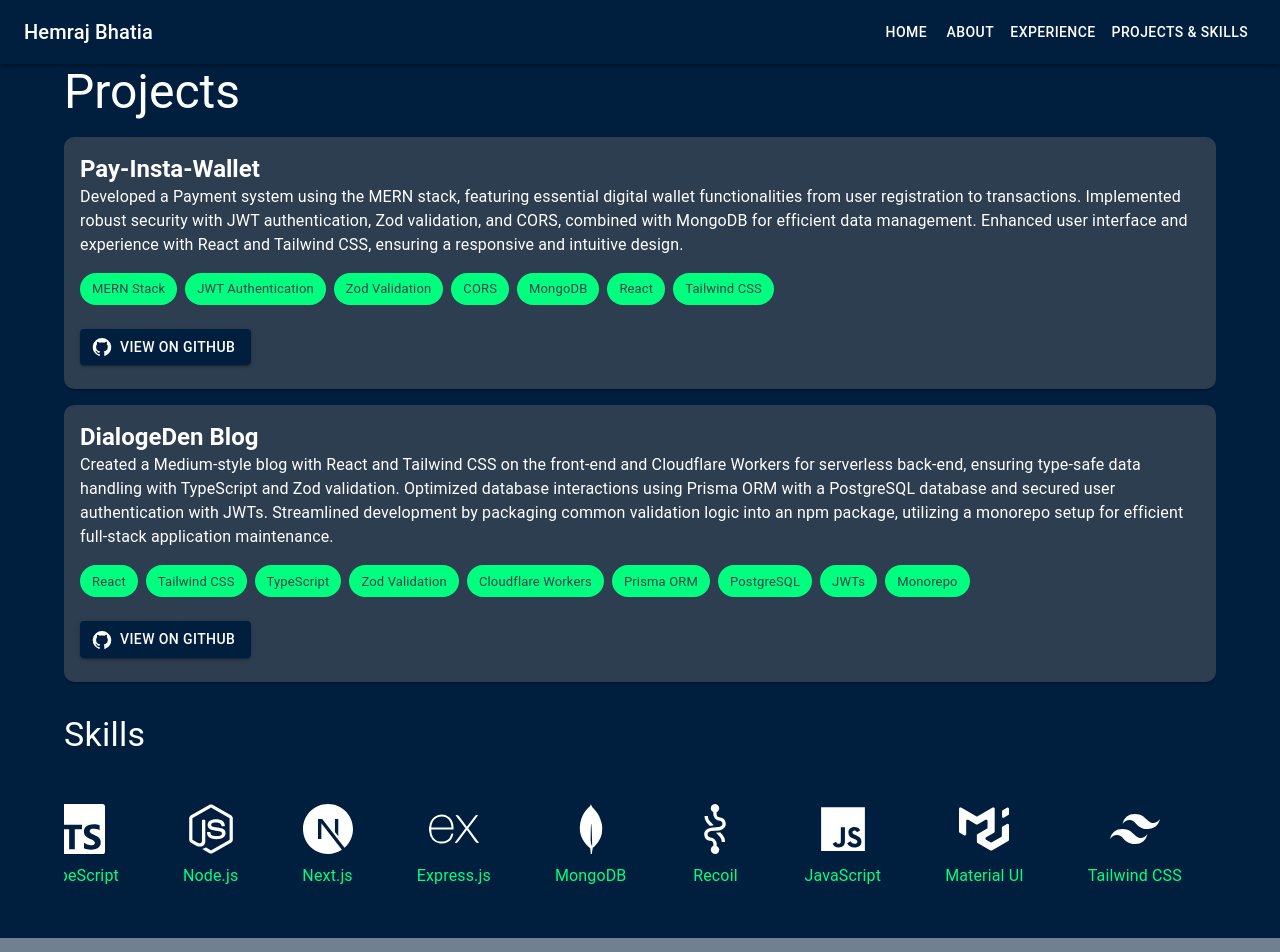
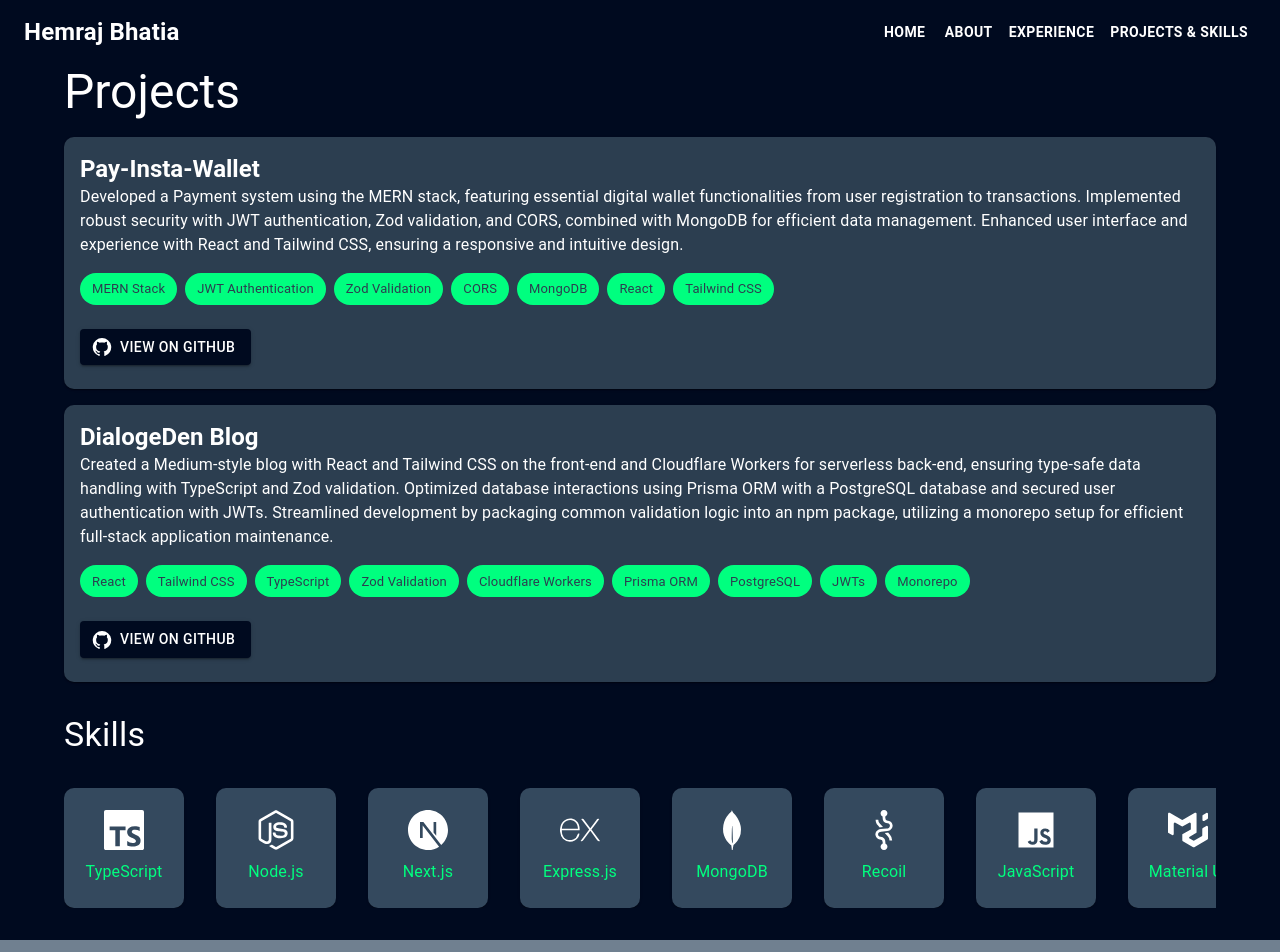
Before and after one commit to hemraj-007/Developer-Portfolio, a React (Vite) app: page /projects in a window 1280 px wide. Shown: the top 952 px of the page. Built offline with nearby package versions, Linux system fonts and the light colour scheme.

Commit message:
theme and some header and projects page changes

```diff
--- a/src/pages/Header.tsx
+++ b/src/pages/Header.tsx
@@ -1,3 +1,4 @@
+// src/components/Header.tsx
 import React, { useState } from "react";
 import AppBar from "@mui/material/AppBar";
 import Toolbar from "@mui/material/Toolbar";
@@ -39,25 +40,25 @@
         <ListItem button component={RouterLink} to="/">
           <ListItemText
             primary="Home"
-            sx={{ color: theme.palette.text.primary }}
+            sx={{ color: theme.palette.text.primary, fontWeight: "bold" }}
           />
         </ListItem>
         <ListItem button component={RouterLink} to="/about">
           <ListItemText
             primary="About"
-            sx={{ color: theme.palette.text.primary }}
+            sx={{ color: theme.palette.text.primary, fontWeight: "bold" }}
           />
         </ListItem>
         <ListItem button component={RouterLink} to="/experience">
           <ListItemText
             primary="Experience"
-            sx={{ color: theme.palette.text.primary }}
+            sx={{ color: theme.palette.text.primary, fontWeight: "bold" }}
           />
         </ListItem>
         <ListItem button component={RouterLink} to="/projects">
           <ListItemText
             primary="Projects & Skills"
-            sx={{ color: theme.palette.text.primary }}
+            sx={{ color: theme.palette.text.primary, fontWeight: "bold" }}
           />
         </ListItem>
       </List>
@@ -68,8 +69,12 @@
     <ThemeProvider theme={theme}>
       <CssBaseline />
       <AppBar
-        position="static"
-        sx={{ backgroundColor: theme.palette.primary.main }}
+        position="fixed" // Use fixed position to blend with the page
+        sx={{
+          backgroundColor: theme.palette.primary.main,
+          boxShadow: "none", // Remove the shadow for a seamless look
+          borderBottom: "none", // Remove the border for a seamless look
+        }}
       >
         <Toolbar>
           <Typography
@@ -80,6 +85,11 @@
               flexGrow: 1,
               textDecoration: "none",
               color: theme.palette.text.primary,
+              fontWeight: "bold",
+              fontSize: "1.5rem", // Make the name slightly larger
+              "&:hover": {
+                color: "#00FF7F",
+              },
             }}
           >
             Hemraj Bhatia
@@ -113,7 +123,7 @@
                 color="inherit"
                 component={RouterLink}
                 to="/"
-                sx={{ color: theme.palette.text.primary }}
+                sx={{ color: theme.palette.text.primary, fontWeight: "bold" }}
               >
                 Home
               </Button>
@@ -121,7 +131,7 @@
                 color="inherit"
                 component={RouterLink}
                 to="/about"
-                sx={{ color: theme.palette.text.primary }}
+                sx={{ color: theme.palette.text.primary, fontWeight: "bold" }}
               >
                 About
               </Button>
@@ -129,7 +139,7 @@
                 color="inherit"
                 component={RouterLink}
                 to="/experience"
-                sx={{ color: theme.palette.text.primary }}
+                sx={{ color: theme.palette.text.primary, fontWeight: "bold" }}
               >
                 Experience
               </Button>
@@ -137,7 +147,7 @@
                 color="inherit"
                 component={RouterLink}
                 to="/projects"
-                sx={{ color: theme.palette.text.primary }}
+                sx={{ color: theme.palette.text.primary, fontWeight: "bold" }}
               >
                 Projects & Skills
               </Button>
@@ -145,6 +155,8 @@
           )}
         </Toolbar>
       </AppBar>
+      <Toolbar />{" "}
+      {/* This Toolbar component is added to ensure the content doesn't hide under the AppBar */}
     </ThemeProvider>
   );
 };
--- a/src/pages/Projects.tsx
+++ b/src/pages/Projects.tsx
@@ -1,5 +1,5 @@
 // src/pages/Projects.tsx
-import React from "react";
+import React, { useState } from "react";
 import Container from "@mui/material/Container";
 import Typography from "@mui/material/Typography";
 import Box from "@mui/material/Box";
@@ -47,6 +47,24 @@
   },
 }));
 
+const SkillCard = styled(Card)(() => ({
+  backgroundColor: "#34495e",
+  color: "#ffffff",
+  borderRadius: "10px",
+  width: 120, // Fixed width for each card
+  height: 120, // Fixed height for each card
+  display: "flex",
+  flexDirection: "column",
+  alignItems: "center",
+  justifyContent: "center",
+  margin: "0 1rem",
+  transition: "transform 0.3s, box-shadow 0.3s",
+  "&:hover": {
+    transform: "translateY(-5px)",
+    boxShadow: "0 10px 20px rgba(0, 0, 0, 0.2)",
+  },
+}));
+
 const skills = {
   payInstaWallet: [
     "MERN Stack",
@@ -72,27 +90,28 @@
 
 const Projects: React.FC = () => {
   const props = useSpring({ opacity: 1, from: { opacity: 0 }, delay: 200 });
+  const [isHovered, setIsHovered] = useState(false);
 
   const skillIcons = [
-    { icon: <FaReact size={50} />, label: "React" },
-    { icon: <SiTypescript size={50} />, label: "TypeScript" },
-    { icon: <FaNodeJs size={50} />, label: "Node.js" },
-    { icon: <SiNextdotjs size={50} />, label: "Next.js" },
-    { icon: <SiExpress size={50} />, label: "Express.js" },
-    { icon: <SiMongodb size={50} />, label: "MongoDB" },
-    { icon: <SiRecoil size={50} />, label: "Recoil" },
-    { icon: <FaJs size={50} />, label: "JavaScript" },
-    { icon: <SiMui size={50} />, label: "Material UI" },
-    { icon: <SiTailwindcss size={50} />, label: "Tailwind CSS" },
-    { icon: <SiCplusplus size={50} />, label: "C++" },
-    { icon: <FaGitAlt size={50} />, label: "Git" },
-    { icon: <SiPostman size={50} />, label: "Postman" },
-    { icon: <SiPrisma size={50} />, label: "Prisma" },
-    { icon: <SiPostgresql size={50} />, label: "PostgreSQL" },
-    { icon: <FaDocker size={50} />, label: "Docker" },
-    { icon: <FaHtml5 size={50} />, label: "HTML5" },
-    { icon: <FaCss3Alt size={50} />, label: "CSS3" },
-    { icon: <FaPython size={50} />, label: "Python" },
+    { icon: <FaReact size={40} />, label: "React" },
+    { icon: <SiTypescript size={40} />, label: "TypeScript" },
+    { icon: <FaNodeJs size={40} />, label: "Node.js" },
+    { icon: <SiNextdotjs size={40} />, label: "Next.js" },
+    { icon: <SiExpress size={40} />, label: "Express.js" },
+    { icon: <SiMongodb size={40} />, label: "MongoDB" },
+    { icon: <SiRecoil size={40} />, label: "Recoil" },
+    { icon: <FaJs size={40} />, label: "JavaScript" },
+    { icon: <SiMui size={40} />, label: "Material UI" },
+    { icon: <SiTailwindcss size={40} />, label: "Tailwind CSS" },
+    { icon: <SiCplusplus size={40} />, label: "C++" },
+    { icon: <FaGitAlt size={40} />, label: "Git" },
+    { icon: <SiPostman size={40} />, label: "Postman" },
+    { icon: <SiPrisma size={40} />, label: "Prisma" },
+    { icon: <SiPostgresql size={40} />, label: "PostgreSQL" },
+    { icon: <FaDocker size={40} />, label: "Docker" },
+    { icon: <FaHtml5 size={40} />, label: "HTML5" },
+    { icon: <FaCss3Alt size={40} />, label: "CSS3" },
+    { icon: <FaPython size={40} />, label: "Python" },
   ];
 
   return (
@@ -135,7 +154,7 @@
                   <Button
                     variant="contained"
                     color="primary"
-                    href="https://github.com/your-username/pay-insta-wallet" // Replace with your GitHub URL
+                    href="https://github.com/hemraj-007/pay-insta-wallet" // Replace with your GitHub URL
                     startIcon={<GitHubIcon />}
                     style={{ marginTop: "1rem" }}
                   >
@@ -180,7 +199,7 @@
                   <Button
                     variant="contained"
                     color="primary"
-                    href="https://github.com/your-username/dialoge-den-blog" // Replace with your GitHub URL
+                    href="https://github.com/hemraj-007/DialogDen-blog-page" // Replace with your GitHub URL
                     startIcon={<GitHubIcon />}
                     style={{ marginTop: "1rem" }}
                   >
@@ -198,18 +217,21 @@
         >
           Skills
         </Typography>
-        <Box mt={4} position="relative" overflow="hidden">
-          <Marquee speed={30} gradient={false}>
+        <Box
+          mt={4}
+          position="relative"
+          overflow="hidden"
+          onMouseEnter={() => setIsHovered(true)}
+          onMouseLeave={() => setIsHovered(false)}
+        >
+          <Marquee
+            speed={30}
+            gradient={false}
+            pauseOnHover={true}
+            play={!isHovered}
+          >
             {skillIcons.map((skill, index) => (
-              <Box
-                key={index}
-                display="flex"
-                flexDirection="column"
-                alignItems="center"
-                justifyContent="center"
-                mx={2}
-                p={2}
-              >
+              <SkillCard key={index}>
                 {skill.icon}
                 <Typography
                   variant="subtitle1"
@@ -217,7 +239,7 @@
                 >
                   {skill.label}
                 </Typography>
-              </Box>
+              </SkillCard>
             ))}
           </Marquee>
         </Box>
--- a/src/theme.ts
+++ b/src/theme.ts
@@ -1,30 +1,50 @@
-// src/theme.ts
-import { createTheme } from '@mui/material/styles';
+import { createTheme } from "@mui/material/styles";
 
 const theme = createTheme({
   palette: {
     primary: {
-      main: '#001f3f', // Navy Blue
+      main: "#000a1f", // Darker Navy Blue
     },
     background: {
-      default: '#001f3f',
+      default: "#000a1f", // Darker background
+      paper: "#00122f", // Darker paper background for cards, dialogs, etc.
     },
     text: {
-      primary: '#ffffff',
+      primary: "#ffffff",
+      secondary: "#b0bec5", // Slightly lighter color for secondary text
     },
   },
   typography: {
     h2: {
-      color: '#ffffff',
+      color: "#ffffff",
     },
     h3: {
-      color: '#ffffff',
+      color: "#ffffff",
     },
     body1: {
-      color: '#ffffff',
+      color: "#ffffff",
     },
     body2: {
-      color: '#ffffff',
+      color: "#b0bec5", // Use secondary text color for body2
+    },
+  },
+  components: {
+    MuiPaper: {
+      styleOverrides: {
+        root: {
+          backgroundColor: "#00122f", // Darker paper background for components like cards, dialogs, etc.
+        },
+      },
+    },
+    MuiButton: {
+      styleOverrides: {
+        root: {
+          color: "#ffffff",
+          "&:hover": {
+            backgroundColor: "#003366", // Darker hover effect for buttons
+          },
+        },
+      },
     },
   },
 });
```
